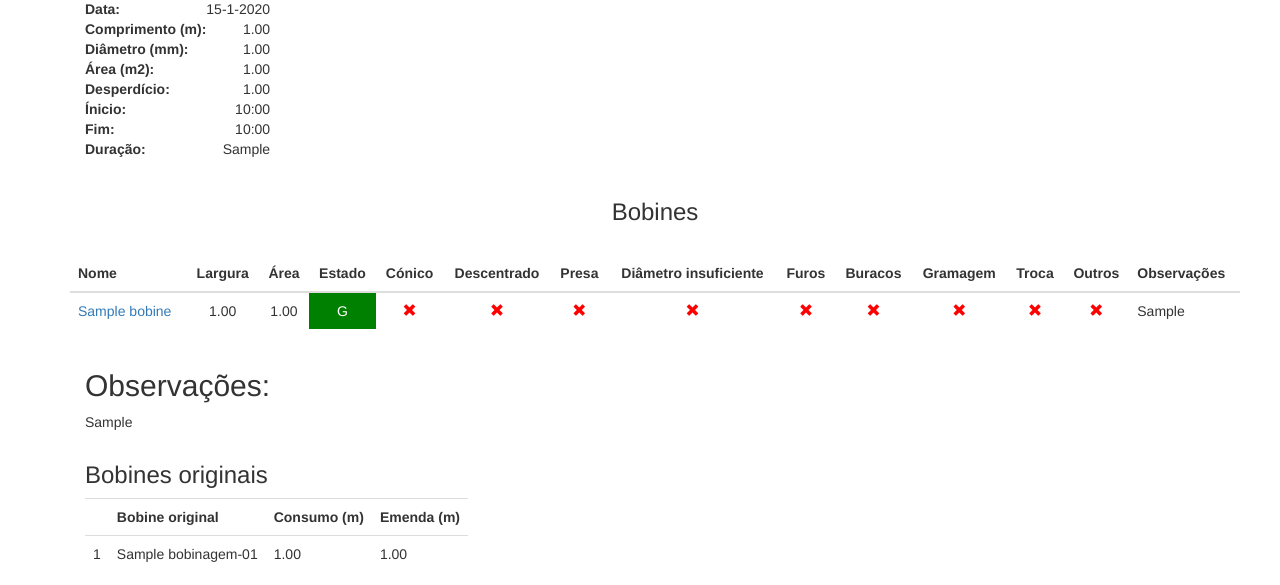
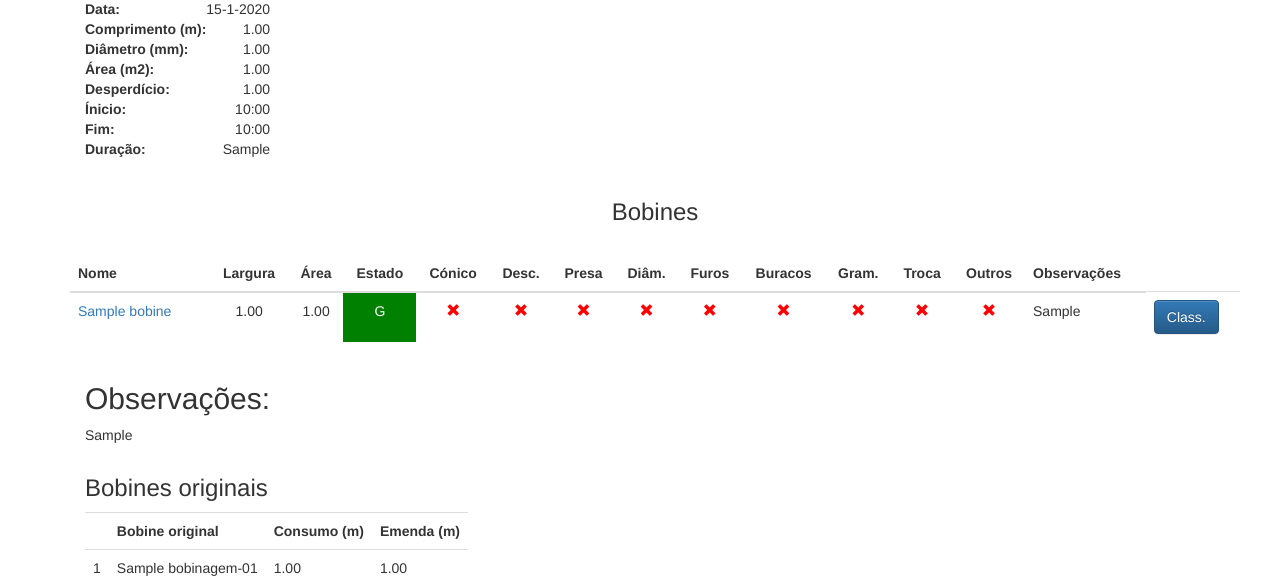
Before and after one commit to gonfersilva/Mapa, a Django app: page /producao/bobinagem/1/ in a window 1280 px wide. Shown: the part 248-833 px from the top of the page. Run offline with Django 3.2, Linux system fonts and the light colour scheme; a user stored in the database is signed in; tables that the repository leaves empty hold one stand-in row (values such as "Sample post"); some libraries are stand-ins or nearby versions.

Commit message:
Details bobine

```diff
--- a/mapa/producao/templates/producao/bobine_list.html
+++ b/mapa/producao/templates/producao/bobine_list.html
@@ -122,17 +122,17 @@
       <table class="table table-fixed">
           <thead>
             <tr>
-                <th>Nome</th>
+                <th style="min-width:120px;">Nome</th>
                 <th id="center">Largura</th>
                 <th id="center">Área</th>
                 <th class="check">Estado</th>
                 <th class="check">Cónico</th>
-                <th class="check">Descentrado</th>
+                <th class="check">Desc.</th>
                 <th class="check">Presa</th>
-                <th class="check">Diâmetro insuficiente</th>
+                <th class="check">Diâm.</th>
                 <th class="check">Furos</th>
                 <th class="check">Buracos</th>
-                <th class="check">Gramagem</th>
+                <th class="check">Gram.</th>
                 <th class="check">Troca</th>
                 <th class="check">Outros</th>
                 <th>Observações</th>
@@ -214,6 +214,7 @@
                 {% endif %}
 
                 <td>{{ item.obs }}</td>
+                <td><a href="{% url 'producao:bobineupdate' item.pk %}" class="btn btn-primary" role="button">Class.</a></td>
 
             </tr>
         </tbody>
--- a/mapa/producao/urls.py
+++ b/mapa/producao/urls.py
@@ -1,6 +1,6 @@
 from django.conf.urls import url, include
 from . import views
-from .views import retrabalho_filter, planeamento_home, bobinagem_list, producao_home, cliente_home, emenda_delete, BobinagemRetrabalhoFinalizar, ClienteCreateView, finalizar_retrabalho, RetrabalhoCreateView, BobinagemUpdate, palete_retrabalho, retrabalho_home, palete_create_retrabalho, picagem, add_bobine_palete_erro, palete_delete, bobinagem_delete, perfil_delete, CreatePerfil, PerfilListView, perfil_detail, LarguraUpdate, BobinagemListView, BobinagemCreateView, bobinagem_status, add_bobine_palete, BobineUpdate, palete_change, PaleteListView, PaleteCreateView, status_bobinagem
+from .views import bobine_details, retrabalho_filter, planeamento_home, bobinagem_list, producao_home, cliente_home, emenda_delete, BobinagemRetrabalhoFinalizar, ClienteCreateView, finalizar_retrabalho, RetrabalhoCreateView, BobinagemUpdate, palete_retrabalho, retrabalho_home, palete_create_retrabalho, picagem, add_bobine_palete_erro, palete_delete, bobinagem_delete, perfil_delete, CreatePerfil, PerfilListView, perfil_detail, LarguraUpdate, BobinagemListView, BobinagemCreateView, bobinagem_status, add_bobine_palete, BobineUpdate, palete_change, PaleteListView, PaleteCreateView, status_bobinagem
 
 app_name="producao"
 
@@ -20,6 +20,7 @@ urlpatterns = [
     url(r'^bobinagem/delete/(?P<pk>\d+)/', bobinagem_delete, name='bobinagem_delete'),
     url(r'^bobinagem/(?P<operation>.+)/(?P<pk>\d+)/', status_bobinagem, name='bobinagem_status'),
     url(r'^bobine/(?P<pk>\d+)/', BobineUpdate.as_view(), name='bobineupdate'),
+    url(r'^bobine/details/(?P<pk>\d+)/', bobine_details, name='bobine_details'),
     url(r'^palete/$', PaleteListView.as_view(), name='paletes'),
     url(r'^palete/retrabalho/$', palete_retrabalho, name='paletes_retrabalho'),
     url(r'^palete/create/$', PaleteCreateView.as_view(), name='palete_create'),
--- a/mapa/producao/views.py
+++ b/mapa/producao/views.py
@@ -254,7 +254,7 @@ def picagem(request, pk):
                 # return redirect('producao:addbobinepaleteerro', pk=palete.pk, e=erro)
                 return redirect('producao:addbobinepalete', pk=palete.pk)
         else:
-            if bobine.estado == 'G' or bobine.estado == 'LAB' :
+            if bobine.estado == 'G' or bobine.estado == 'LAB':
                 if palete.num_bobines_act == palete.num_bobines:
                     messages.error(request, 'A palete já se encontra completa.')
                     #  erro = 3
@@ -269,7 +269,7 @@ def picagem(request, pk):
                         #  erro = 1
                         #  return redirect('producao:addbobinepaleteerro', pk=palete.pk, e=erro)
                          return redirect('producao:addbobinepalete', pk=palete.pk)
-            elif bobine.estado == 'DM' and bobine.largura.largura == palete.largura_bobines:
+            elif bobine.estado == 'DM' and bobine.largura.largura == palete.largura_bobines and palete.estado == 'DM':
                   Bobine.add_bobine(palete.pk, bobine.pk)
                   return redirect('producao:addbobinepalete', pk=palete.pk)
             else:
@@ -656,3 +656,13 @@ def planeamento_home(request):
     context = {}
 
     return render(request, template_name, context)
+
+
+def bobine_details(request, pk):
+     bobine = get_object_or_404(Bobine, pk=pk)
+
+     template_name = 'producao/bobine_details.html'
+     context = {
+         "bobine": bobine,
+     }
+     return render(request, template_name, context)
```
Also changed, not shown: mapa/producao/models.py (+0 -8 lines).
